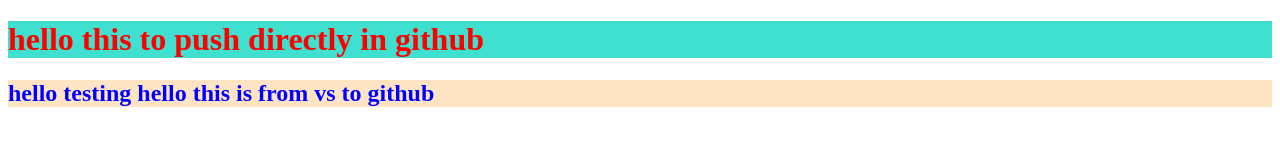
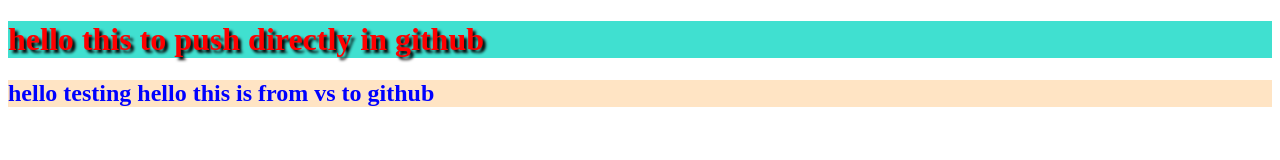
Before and after one commit to milyas1264/to-git-add, a plain HTML site: page index.html in a window 1280 px wide. Drawn offline with Linux system fonts and the light colour scheme.

Commit message:
add shadow to h1

```diff
--- a/index.html
+++ b/index.html
@@ -6,7 +6,7 @@
     <title>To git</title>
     <style>
         h1{
-            color: red;background-color: turquoise;
+            color: red;background-color: turquoise;text-shadow: 3px 3px 3px black;
         }
         h2{
             color: blue;background-color: bisque;
```
